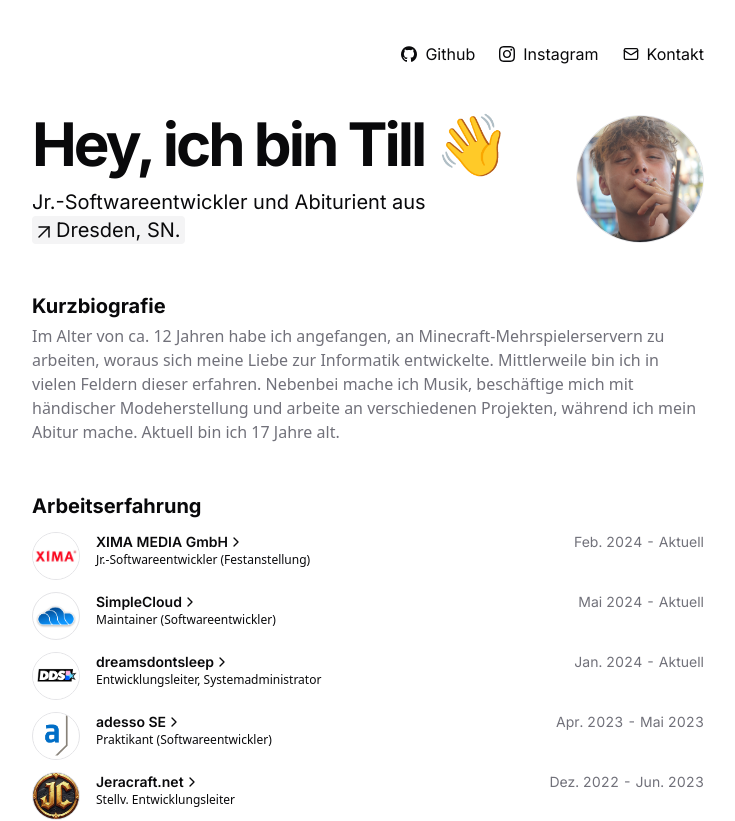
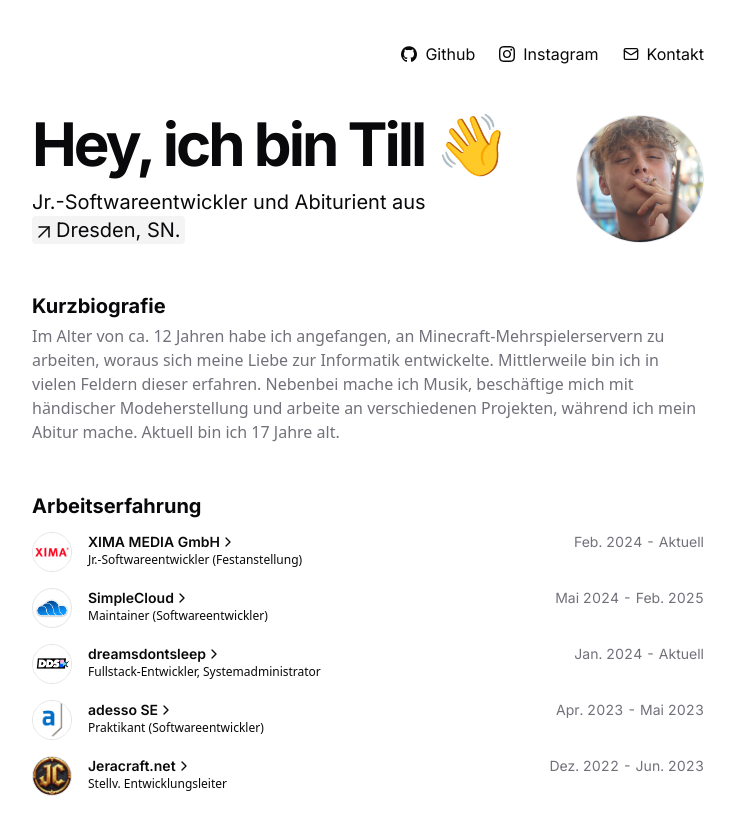
Before and after one commit to tillhfm/portfolio, a Next.js app: page / in a window 1280 px wide. Shown: the top 821 px of the page, without its empty margins (272-1007 px from the left). Built offline with nearby package versions, Linux system fonts and the light colour scheme.

Commit message:
chore/feat: data correction, new experience icon size

```diff
--- a/src/components/assets/resume-card.tsx
+++ b/src/components/assets/resume-card.tsx
@@ -30,7 +30,6 @@ export const ResumeCard = ({
    title,
    subtitle,
    href,
-   badges,
    period,
    description,
    references,
@@ -52,7 +51,7 @@ export const ResumeCard = ({
       >
          <Card className="flex w-full">
             <div className="flex-none">
-               <Avatar className="border size-12 m-auto bg-muted-background dark:bg-foreground">
+               <Avatar className="border size-10 m-auto bg-muted-background dark:bg-foreground">
                   <AvatarImage
                      src={logoUrl}
                      alt={altText}
--- a/src/data/data.tsx
+++ b/src/data/data.tsx
@@ -88,6 +88,7 @@ export const DATA: {
          title: "Maintainer (Softwareentwickler)",
          logoSrc: "/simplecloud.png",
          start: "Mai 2024",
+         end: "Feb. 2025",
          description:
             "Mitwirkung an der Entwicklung und Dokumentation der v3.",
       },
@@ -100,11 +101,11 @@ export const DATA: {
                icon: <InstagramIcon className="size-4" />
             }
          ],
-         title: "Entwicklungsleiter, Systemadministrator",
+         title: "Fullstack-Entwickler, Systemadministrator",
          logoSrc: "/dds.jpeg",
          start: "Jan. 2024",
          description:
-            "Systemadminitration und Leitung der Entwicklung von Java- und React-Anwendungen.",
+            "Systemadministration und Leitung der Entwicklung von Java- und React-Anwendungen.",
       },
       {
          institution: "adesso SE",
```
